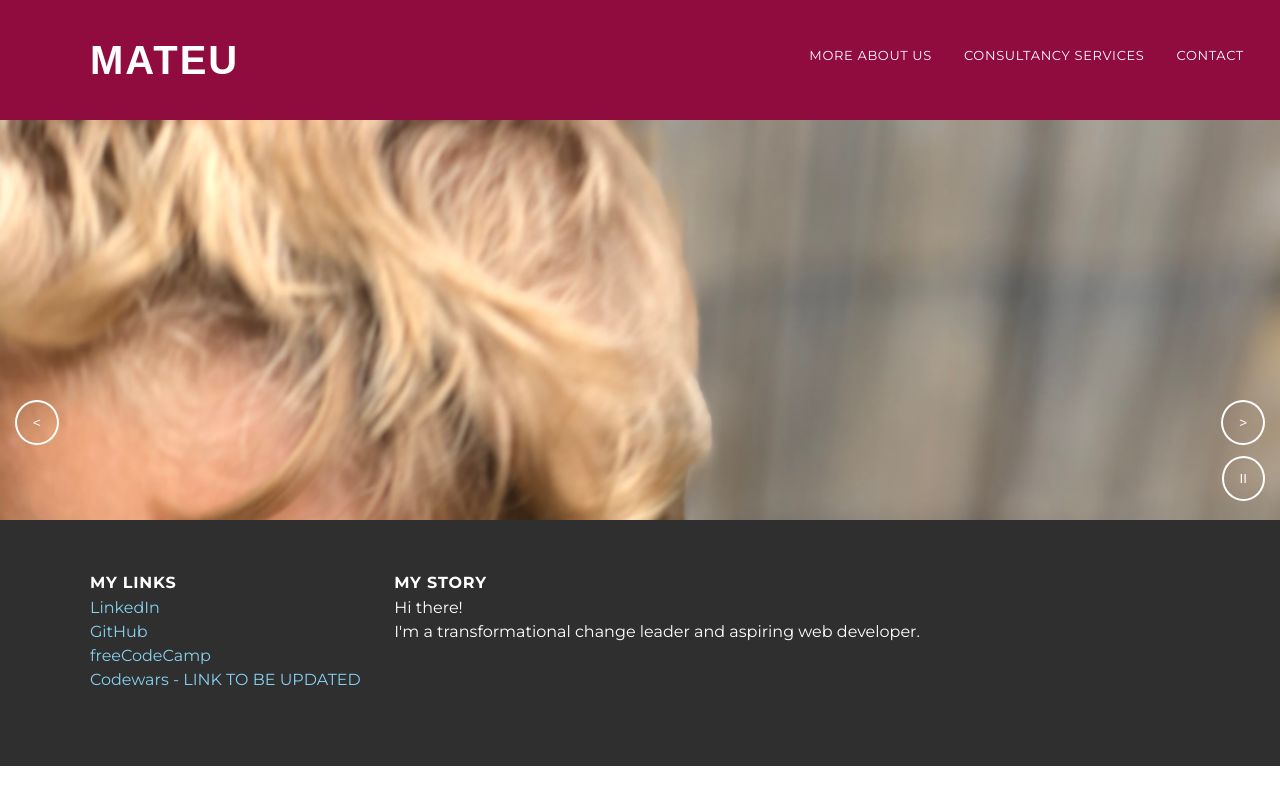
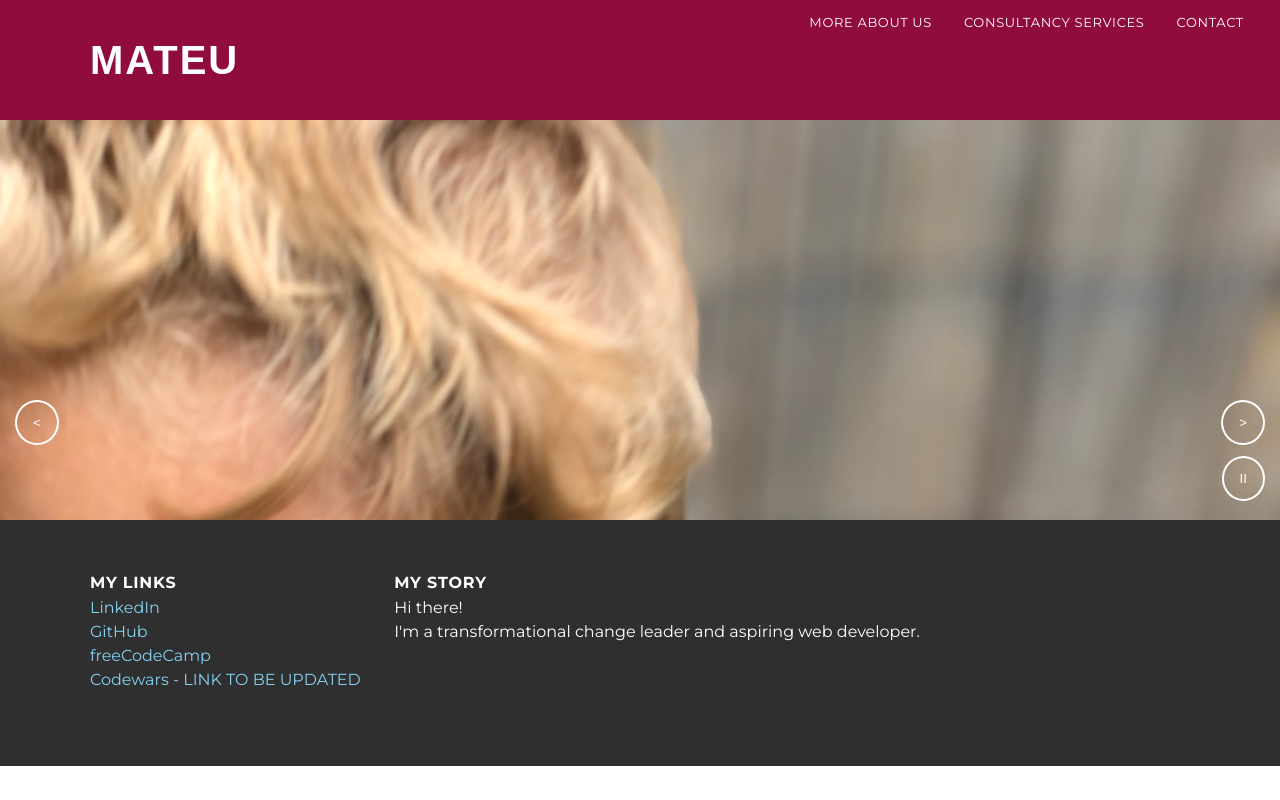
Before and after one commit to KonradM-dot/KonradM-dot.github.io, a plain HTML site: page index.html in a window 1280 px wide. Drawn offline with Linux system fonts and the light colour scheme.

Commit message:
Update style.css

```diff
--- a/style.css
+++ b/style.css
@@ -30,7 +30,7 @@ ul.topnav {
 }
 
 .topSpace {
-  padding:43px 20px 0 0;
+  padding: 10px 20px 0 0;
 }
 
 /* Float the list items side by side */
```
